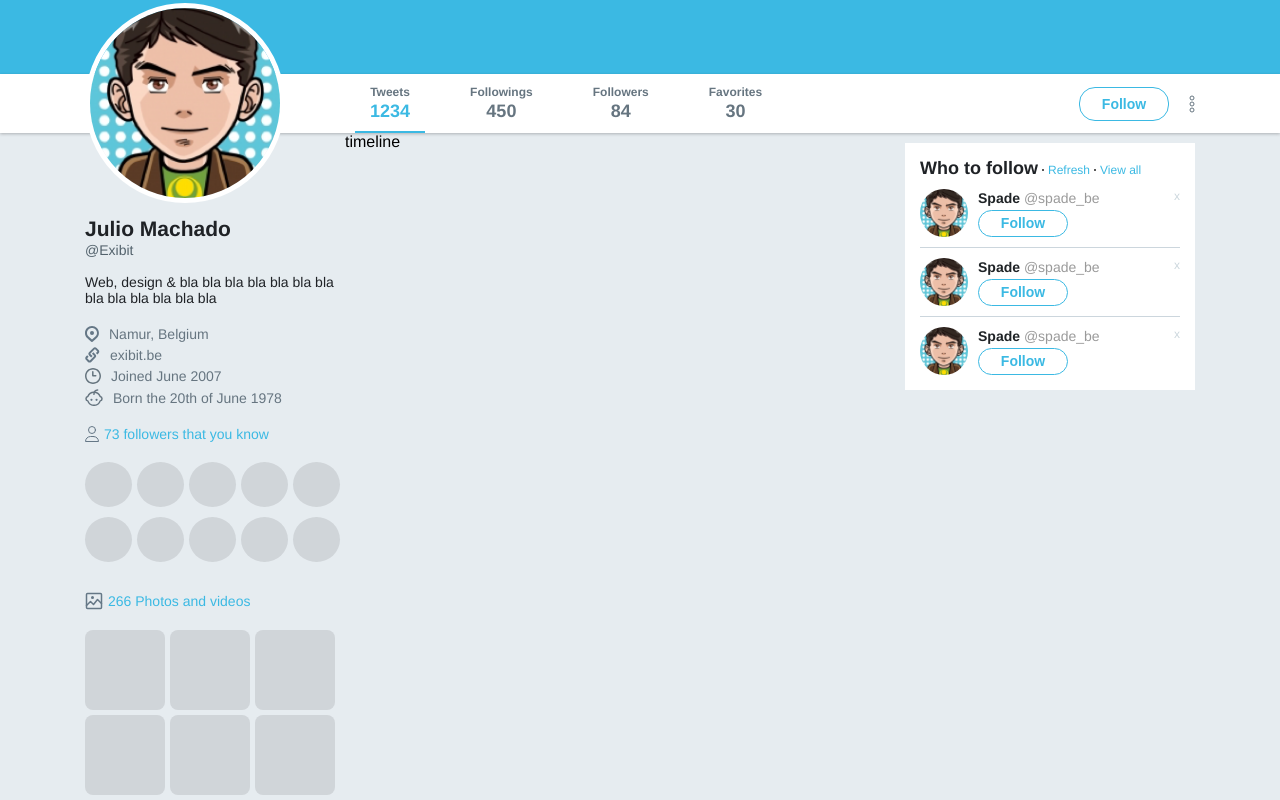
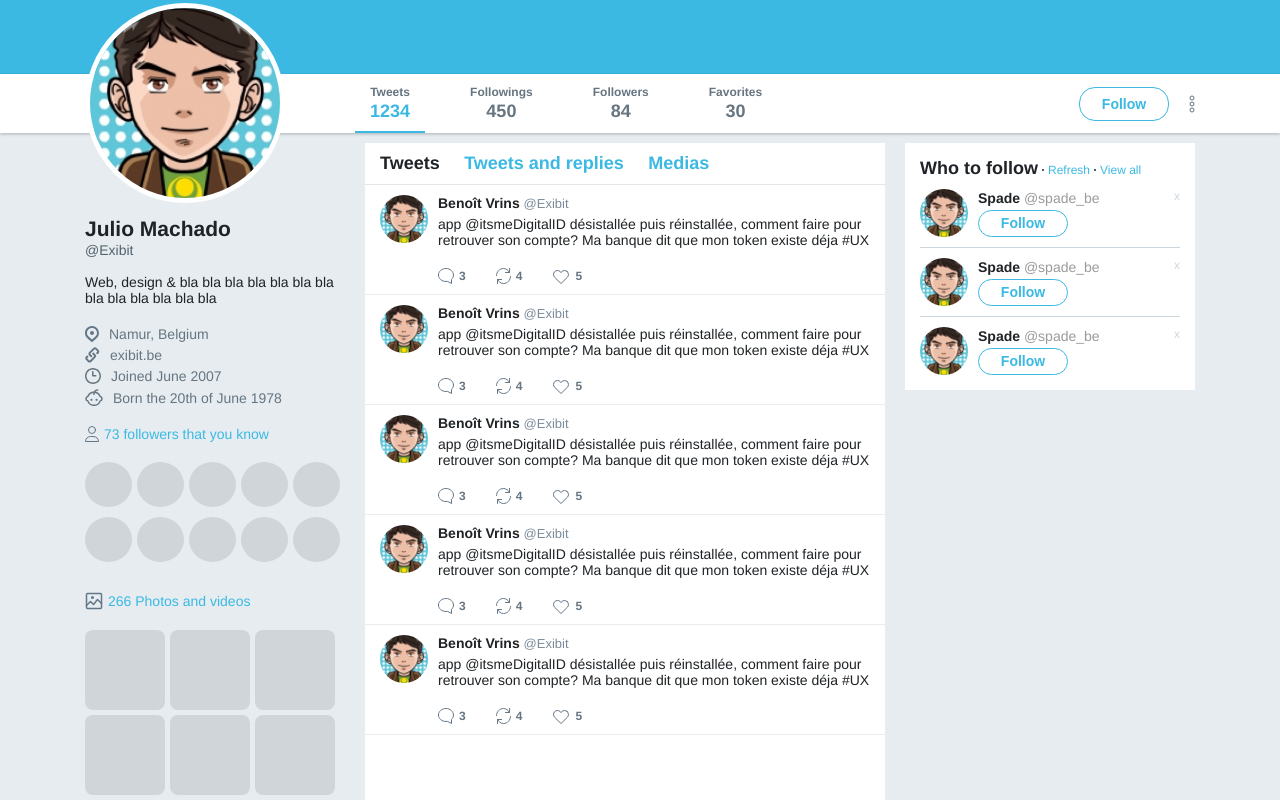
Before and after one commit to juliomchado/Twitter-Copy, a plain HTML site: page Twitter/index.html in a window 1280 px wide. Shown: the part 352-1152 px from the top of the page. Drawn offline with Linux system fonts and the light colour scheme.

Commit message:
Twitter completed

```diff
--- a/Twitter/index.html
+++ b/Twitter/index.html
@@ -111,8 +111,76 @@
         </aside>
 
         <section class="timeline">
-            timeline
+            <nav>
+                <a href="" class="active">Tweets</a>
+                <a href="">Tweets and replies</a>
+                <a href="">Medias</a>
+            </nav>
+
+            <ul class="tweets">
+                <li>
+                    <img src="assets/avatar.png" alt="Avatar">
+                    <div class="info">
+                        <strong>Benoît Vrins <span>@Exibit</span></strong>
+                        <p>app @itsmeDigitalID désistallée puis réinstallée, comment faire pour retrouver son compte? Ma banque dit que mon token existe déja #UX</p>
+                        <div class="actions">
+                            <a href=""><img src="assets/comments.svg" alt="Comments">3</a>
+                            <a href=""><img src="assets/retweet.svg" alt="Retweet">4</a>
+                            <a href=""><img src="assets/like.svg" alt="Like">5</a>
+                        </div>
+                    </div>
+                </li>
+                <li>
+                    <img src="assets/avatar.png" alt="Avatar">
+                    <div class="info">
+                        <strong>Benoît Vrins <span>@Exibit</span></strong>
+                        <p>app @itsmeDigitalID désistallée puis réinstallée, comment faire pour retrouver son compte? Ma banque dit que mon token existe déja #UX</p>
+                        <div class="actions">
+                            <a href=""><img src="assets/comments.svg" alt="Comments">3</a>
+                            <a href=""><img src="assets/retweet.svg" alt="Retweet">4</a>
+                            <a href=""><img src="assets/like.svg" alt="Like">5</a>
+                        </div>
+                    </div>
+                </li>
+                <li>
+                    <img src="assets/avatar.png" alt="Avatar">
+                    <div class="info">
+                        <strong>Benoît Vrins <span>@Exibit</span></strong>
+                        <p>app @itsmeDigitalID désistallée puis réinstallée, comment faire pour retrouver son compte? Ma banque dit que mon token existe déja #UX</p>
+                        <div class="actions">
+                            <a href=""><img src="assets/comments.svg" alt="Comments">3</a>
+                            <a href=""><img src="assets/retweet.svg" alt="Retweet">4</a>
+                            <a href=""><img src="assets/like.svg" alt="Like">5</a>
+                        </div>
+                    </div>
+                </li>
+                <li>
+                    <img src="assets/avatar.png" alt="Avatar">
+                    <div class="info">
+                        <strong>Benoît Vrins <span>@Exibit</span></strong>
+                        <p>app @itsmeDigitalID désistallée puis réinstallée, comment faire pour retrouver son compte? Ma banque dit que mon token existe déja #UX</p>
+                        <div class="actions">
+                            <a href=""><img src="assets/comments.svg" alt="Comments">3</a>
+                            <a href=""><img src="assets/retweet.svg" alt="Retweet">4</a>
+                            <a href=""><img src="assets/like.svg" alt="Like">5</a>
+                        </div>
+                    </div>
+                </li>
+                <li>
+                    <img src="assets/avatar.png" alt="Avatar">
+                    <div class="info">
+                        <strong>Benoît Vrins <span>@Exibit</span></strong>
+                        <p>app @itsmeDigitalID désistallée puis réinstallée, comment faire pour retrouver son compte? Ma banque dit que mon token existe déja #UX</p>
+                        <div class="actions">
+                            <a href=""><img src="assets/comments.svg" alt="Comments">3</a>
+                            <a href=""><img src="assets/retweet.svg" alt="Retweet">4</a>
+                            <a href=""><img src="assets/like.svg" alt="Like">5</a>
+                        </div>
+                    </div>
+                </li>
+            </ul>
         </section>
+
         <aside class="widgets">
             <div class="widget follow">
                 <div class="title">
--- a/Twitter/styles.css
+++ b/Twitter/styles.css
@@ -292,6 +292,91 @@ div.wrapper-content aside.profile .images ul li {
 
 div.wrapper-content .timeline {
     flex: 1;
+    background-color: #fff;
+    margin: 10px 20px 0;
+}
+
+div.wrapper-content .timeline nav {
+    border-bottom: 1px solid #e6e6e6;
+    padding: 10px 15px;
+}
+
+div.wrapper-content .timeline nav a {
+    text-decoration: none;
+    color: #3bb9e3;
+    font-size: 18px;
+    font-weight: bold;
+    margin-left: 20px;
+}
+
+div.wrapper-content .timeline nav a:first-child {
+    margin: 0;
+}
+
+div.wrapper-content .timeline nav a.active {
+    color: #1f2226;
+}
+
+div.wrapper-content .timeline ul.tweets {
+    list-style: none;
+}
+
+div.wrapper-content .timeline ul.tweets li {
+    border-bottom: 1px solid #e6ecf0;
+    padding: 10px 15px;
+    display: flex;
+}
+
+div.wrapper-content .timeline ul.tweets li > img {
+    width: 48px;
+    height: 48px;
+    border-radius: 50%;
+}
+
+div.wrapper-content .timeline ul.tweets li .info {
+    margin-left: 10px;
+    display: flex;
+    flex-direction: column;
+}
+
+div.wrapper-content .timeline ul.tweets li .info  strong{
+    font-size: 14px;
+    color: #1f2326;
+}
+
+div.wrapper-content .timeline ul.tweets li .info strong span{
+    font-weight: normal;
+    font-size: 13px;
+    color: #7b8b9a;
+}
+
+div.wrapper-content .timeline ul.tweets li .info p{
+    font-size: 14px;
+    color: #1f2326;
+    margin-top: 5px;
+}
+
+div.wrapper-content .timeline ul.tweets li .actions {
+    display: flex;
+    margin-top: 20px;
+}
+
+div.wrapper-content .timeline ul.tweets li .actions a{
+    display: flex;
+    align-items: center;
+    text-decoration: none;
+    color: #667580;
+    font-weight: bold;
+    font-size: 12px;
+    margin-left: 30px;
+}
+
+div.wrapper-content .timeline ul.tweets li .actions a img {
+    margin-right: 5px;
+}
+
+div.wrapper-content .timeline ul.tweets li .actions a:first-child{
+    margin-left: 0;
 }
 
 div.wrapper-content aside.widgets {
@@ -346,7 +431,7 @@ div.wrapper-content aside.widgets .follow ul li {
     margin-bottom: 10px;
 }
 
-div.wrapper-content aside.widgets .follow ul li:last-child{
+div.wrapper-content aside.widgets .follow ul li:last-child {
     margin-bottom: 0;
     padding-bottom: 0;
     border: 0;
@@ -355,7 +440,6 @@ div.wrapper-content aside.widgets .follow ul li:last-child{
 div.wrapper-content aside.widgets .follow ul li .profile {
     display: flex;
     align-items: center;
-
 }
 
 div.wrapper-content aside.widgets .follow ul li .profile img {
@@ -375,12 +459,13 @@ div.wrapper-content aside.widgets .follow ul li .profile .info strong {
     color: #1f2326;
 }
 
-div.wrapper-content aside.widgets .follow ul li .profile .info strong span{
+div.wrapper-content aside.widgets .follow ul li .profile .info strong span {
+
     font-weight: normal;
     color: #9a9a9a;
 }
 
-div.wrapper-content aside.widgets .follow ul li .profile .info button{
+div.wrapper-content aside.widgets .follow ul li .profile .info button {
     width: 90px;
     height: 27px;
     font-weight: bold;
```
